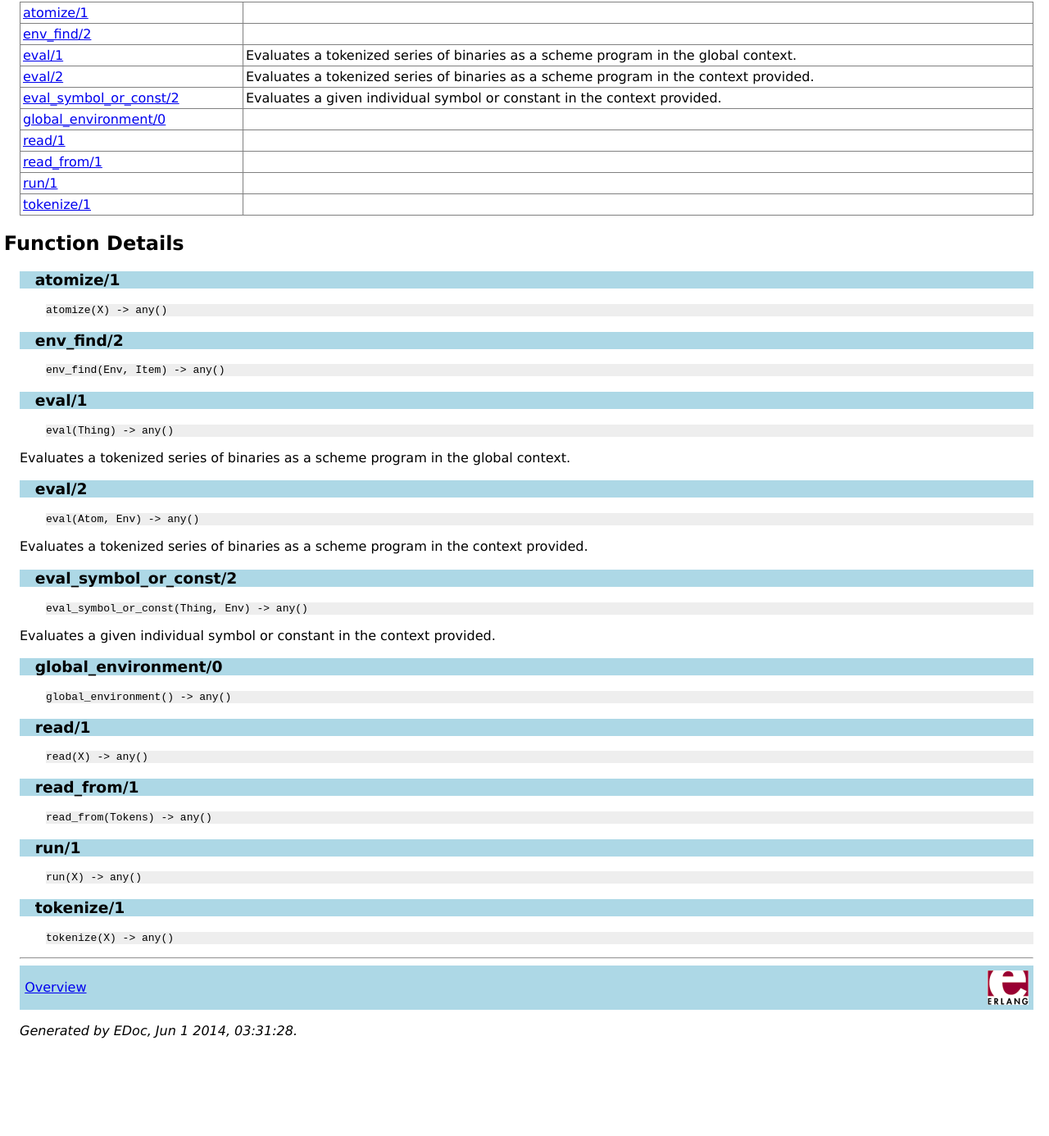
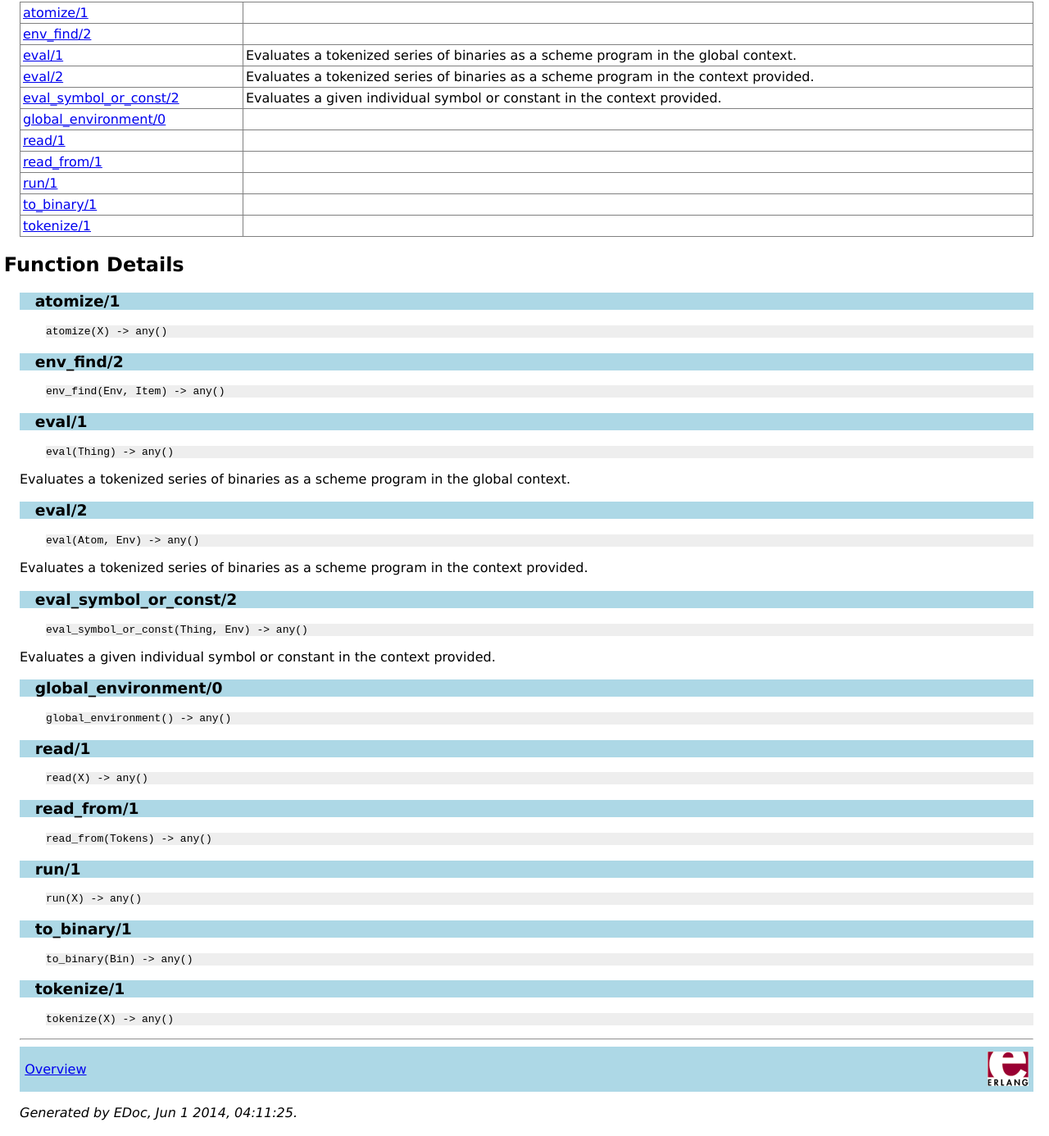
Before and after one commit to StoneCypher/sc_erlisp, a plain HTML site: page doc/sc_erlisp.html in a window 1280 px wide. Shown: the part 268-1654 px from the top of the page at 82% size. Before the commit the page ends 1554 px from the top, so only its background shows below. Drawn offline with Linux system fonts and the light colour scheme.

Commit message:
to_binary/1; round trip test; sc_list dependency

```diff
--- a/doc/sc_erlisp.html
+++ b/doc/sc_erlisp.html
@@ -23,6 +23,7 @@
 <tr><td valign="top"><a href="#read-1">read/1</a></td><td></td></tr>
 <tr><td valign="top"><a href="#read_from-1">read_from/1</a></td><td></td></tr>
 <tr><td valign="top"><a href="#run-1">run/1</a></td><td></td></tr>
+<tr><td valign="top"><a href="#to_binary-1">to_binary/1</a></td><td></td></tr>
 <tr><td valign="top"><a href="#tokenize-1">tokenize/1</a></td><td></td></tr>
 </table>
 
@@ -73,6 +74,11 @@
 <p><tt>run(X) -&gt; any()</tt></p>
 </div>
 
+<h3 class="function"><a name="to_binary-1">to_binary/1</a></h3>
+<div class="spec">
+<p><tt>to_binary(Bin) -&gt; any()</tt></p>
+</div>
+
 <h3 class="function"><a name="tokenize-1">tokenize/1</a></h3>
 <div class="spec">
 <p><tt>tokenize(X) -&gt; any()</tt></p>
@@ -80,6 +86,6 @@
 <hr>
 
 <div class="navbar"><a name="#navbar_bottom"></a><table width="100%" border="0" cellspacing="0" cellpadding="2" summary="navigation bar"><tr><td><a href="overview-summary.html" target="overviewFrame">Overview</a></td><td><a href="http://www.erlang.org/"><img src="erlang.png" align="right" border="0" alt="erlang logo"></a></td></tr></table></div>
-<p><i>Generated by EDoc, Jun 1 2014, 03:31:28.</i></p>
+<p><i>Generated by EDoc, Jun 1 2014, 04:11:25.</i></p>
 </body>
 </html>
```
Also changed, not shown: doc/overview-summary.html (+1 -1 lines), 3 other files.
